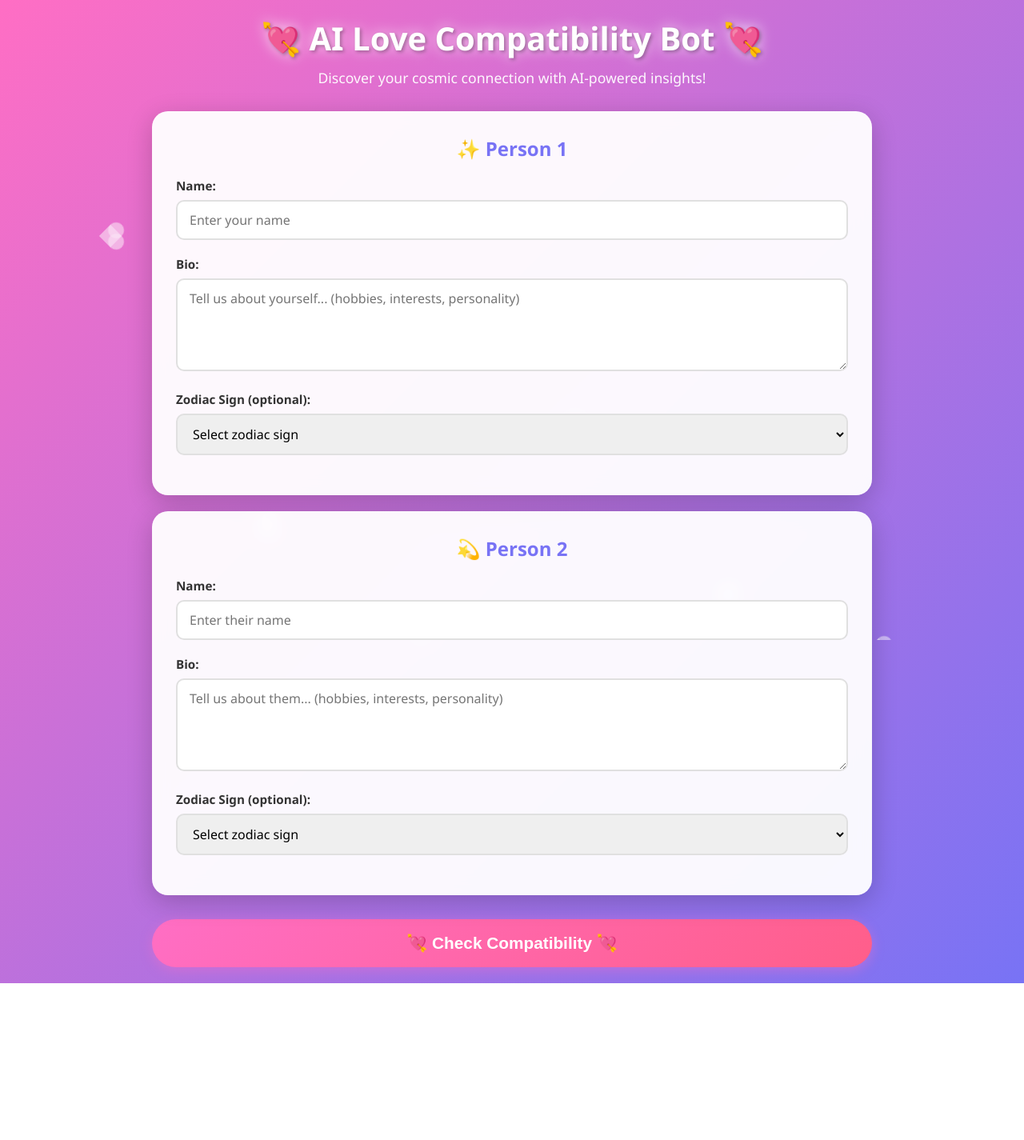
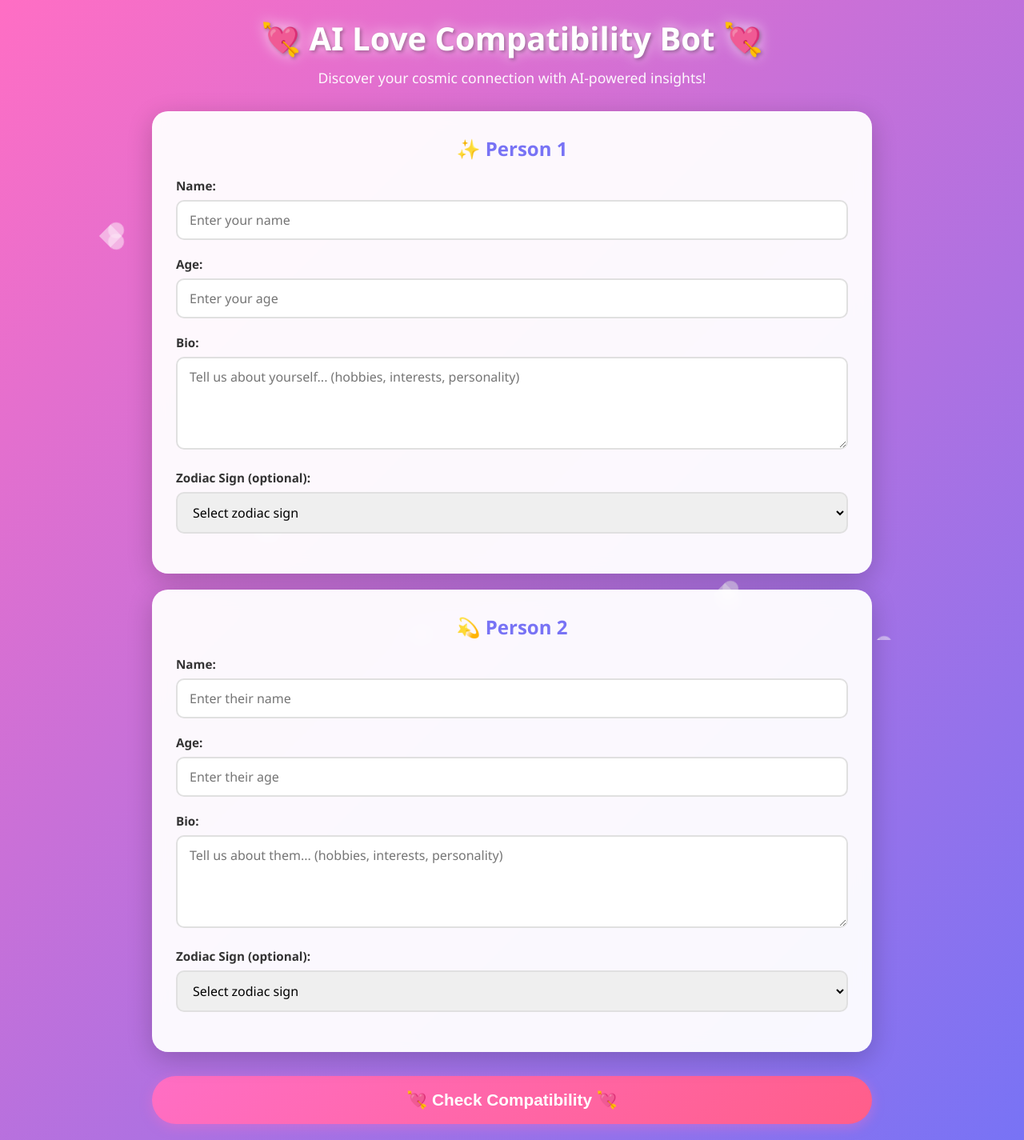
Before and after one commit to bitsofprakhar/LoveCompatibilityBot, a Flask app: page / in a window 1280 px wide. Shown: the whole page at 80% size. Before the commit the page ends 1229 px from the top, so only its background shows below. Run offline with Flask 3, Linux system fonts and the light colour scheme.

Commit message:
Add age input to compatibility comparison form
Update app.py and templates/index.html to include age fields for both individuals in the compatibility comparison, modifying the Gemini AI prompt to incorporate this new data.

Replit-Commit-Author: Agent
Replit-Commit-Session-Id: 3217d537-7488-40b4-9ead-4b102722dcc9
Replit-Commit-Checkpoint-Type: full_checkpoint
Replit-Commit-Screenshot-Url: https://storage.googleapis.com/screenshot-production-us-central1/a6ab07a1-f670-48aa-87b8-18de3e76ed21/3217d537-7488-40b4-9ead-4b102722dcc9/MsN4UAq

```diff
--- a/app.py
+++ b/app.py
@@ -44,18 +44,20 @@ def generate():
 
     # Get form data from the submitted form
     person1_name = request.form.get('person1_name', 'Person 1')
+    person1_age = request.form.get('person1_age', 'Unknown')
     person1_bio = request.form.get('person1_bio', '')
     person1_zodiac = request.form.get('person1_zodiac', 'Unknown')
 
     person2_name = request.form.get('person2_name', 'Person 2')
+    person2_age = request.form.get('person2_age', 'Unknown')
     person2_bio = request.form.get('person2_bio', '')
     person2_zodiac = request.form.get('person2_zodiac', 'Unknown')
 
     # Create the prompt for Gemini AI
-    prompt = f"""Compare the compatibility between these two people based on their bios:
+    prompt = f"""Compare the compatibility between these two people based on their information:
 
-Person 1: {person1_name}, Bio: {person1_bio}, Zodiac: {person1_zodiac}
-Person 2: {person2_name}, Bio: {person2_bio}, Zodiac: {person2_zodiac}
+Person 1: {person1_name}, Age: {person1_age}, Bio: {person1_bio}, Zodiac: {person1_zodiac}
+Person 2: {person2_name}, Age: {person2_age}, Bio: {person2_bio}, Zodiac: {person2_zodiac}
 
 Make it humorous, romantic, and creative.
 
--- a/templates/index.html
+++ b/templates/index.html
@@ -34,6 +34,17 @@
                            id="person1_name"
                            name="person1_name"
                            placeholder="Enter your name"
+                           required>
+                </div>
+
+                <div class="form-group">
+                    <label for="person1_age">Age:</label>
+                    <input type="number"
+                           id="person1_age"
+                           name="person1_age"
+                           placeholder="Enter your age"
+                           min="18"
+                           max="120"
                            required>
                 </div>
 
@@ -80,6 +91,17 @@
                 </div>
 
                 <div class="form-group">
+                    <label for="person2_age">Age:</label>
+                    <input type="number"
+                           id="person2_age"
+                           name="person2_age"
+                           placeholder="Enter their age"
+                           min="18"
+                           max="120"
+                           required>
+                </div>
+
+                <div class="form-group">
                     <label for="person2_bio">Bio:</label>
                     <textarea id="person2_bio"
                               name="person2_bio"
```
